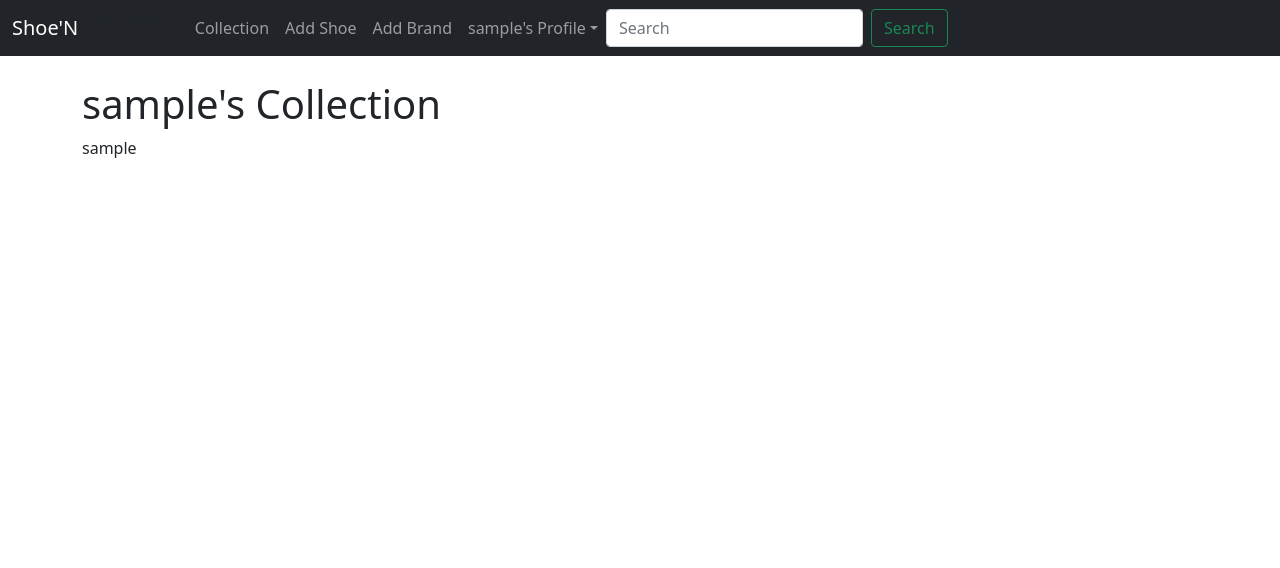
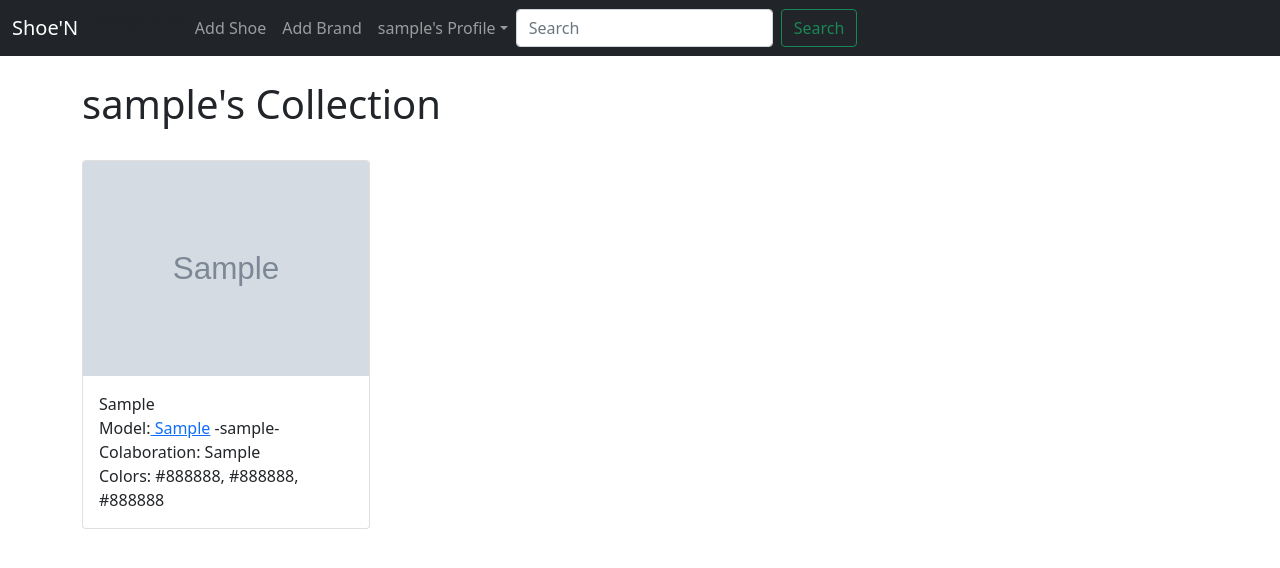
Before and after one commit to LanceFK/ShoeN, a Django app: page /members/1/profile/ in a window 1280 px wide. Shown: the top 568 px of the page. Run offline with Django 3.2, Linux system fonts and the light colour scheme; a user stored in the database is signed in; tables that the repository leaves empty hold one stand-in row (values such as "Sample post"); grey boxes marked "Sample" are stand-in pictures; some libraries are stand-ins or nearby versions.

Commit message:
Worked on styling and connecting user collection

```diff
--- a/ShoeN/templates/add_post.html
+++ b/ShoeN/templates/add_post.html
@@ -4,7 +4,7 @@
 
 
 {% if user.is_authenticated %}
-    <h1>Add Shoe</h1>
+    <h1>Add Your Shoe In</h1>
 
     <br>
     <br>
@@ -20,7 +20,6 @@
     <br>
     <a href="{% url 'home' %}" class="btn btn-secondary">Back</a>
 
-
     <script>
         var name = '{{ user.id }}';
         document.getElementById('phil').value = name;
--- a/ShoeN/templates/article_details.html
+++ b/ShoeN/templates/article_details.html
@@ -33,7 +33,7 @@
                 <h5 class="card-title">{{ post.title }}</h5>
                 <p class="small text-muted">
 
-                    <a href="{% url 'show_profile_page' post.author.profile.id %}">Profile Page</a>
+                    <a href="{% url 'show_profile_page' post.author.profile.id %}">Collection</a>
 
                     {% if post.author.profile.website_url %}
                         | <a href="{{ post.author.profile.website_url  }}">Website</a>
--- a/ShoeN/templates/base.html
+++ b/ShoeN/templates/base.html
@@ -25,10 +25,10 @@
 
             {% if user.is_authenticated %}
               {% if cat_menu %}
-                <li class="nav-item dropdown">
+                <!-- <li class="nav-item dropdown">
                   <a class="nav-link dropdown-toggle" href="#" id="navbarDropdown" role="button" data-bs-toggle="dropdown" aria-expanded="false">
                     Catagories
-                  </a>
+                  </a> -->
             <ul class="dropdown-menu" aria-labelledby="navbarDropdown">
 
                       {% for item in cat_menu %}
@@ -38,9 +38,9 @@
                 </li>
               {% else %}
                   category-list
-                    <li class="nav-item">
+                    <!-- <li class="nav-item">
                       <a class="nav-link" href="{% url 'category-list' %}">Collection</a>
-                    </li>
+                    </li> -->
               {% endif %}
             {% endif %}
 
--- a/members/templates/registration/user_profile.html
+++ b/members/templates/registration/user_profile.html
@@ -4,15 +4,34 @@
 {% block content %}
 
 
+<h1>{{ user }}'s Collection</h1>
+<br>
+
+<!-- {% if page_user.id == post.id %} -->
+    <!-- {% for page_user in object_list %}  -->
+
+        <!-- {{ page_user }}  -->
+
+    <!-- {% endfor %} -->
+<!-- {% endif %} -->
 
 
-
-<h1>{{ user }}'s Collection</h1>
-
-
-{{ page_user }}
-
-{{ cat_menu_list }}
+<div class="card" style="width: 18rem;">
+    {% for post in object_list %}
+        <img src="{{ post.shoe_image.url }}" class="card-img-top">
+        <div class="card-body">
+            <p class="card-text">
+                {{ post.category }}
+                <br>
+                Model:<a href="{% url 'article-detail' post.pk %}"> {{ post.shoe_in }}</a>
+                <a>-{{ post.author }}-  Colaboration: {{ post.colaboration }}
+                <br>
+                Colors: {{ post.color_scheme_1 }}, {{ post.color_scheme_2 }}, {{ post.color_scheme_3 }}</a>
+                <br/>
+            </p>
+        </div>
+    {% endfor %}
+</div>
 
 
 
--- a/members/urls.py
+++ b/members/urls.py
@@ -10,8 +10,8 @@ urlpatterns = [
     path('password/', PasswordsChangeView.as_view(template_name= 'registration/change-password.html')),
     path('<int:pk>/edit_profile_page/', EditProfilePageView.as_view(), name='edit_profile_page'),
     path('password_success', views.password_success, name= 'password_success'),
+    path('create_profile_page/', CreateProfilePageView.as_view(), name='create_profile_page'),
     path('<int:pk>/profile/', ShowProfilePageView.as_view(), name='show_profile_page'),
-    path('create_profile_page/', CreateProfilePageView.as_view(), name='create_profile_page'),
 
 
 ]
--- a/members/views.py
+++ b/members/views.py
@@ -1,6 +1,8 @@
+from msilib.schema import ListView
+from pydoc import pager
 from django.shortcuts import render, get_object_or_404
 from django.views import generic
-from django.views.generic import DetailView, CreateView
+from django.views.generic import ListView, CreateView
 from django.contrib.auth.forms import UserCreationForm, UserChangeForm, PasswordChangeForm
 from django.contrib.auth.views import PasswordChangeView
 from django.urls import reverse_lazy  # Reverse lazy will redirect back
@@ -9,15 +11,17 @@ from ShoeN.models import Profile, Post
 
 # Create your views here.
 
-class ShowProfilePageView(DetailView):
-    model = Profile
+class ShowProfilePageView(ListView):
+    model = Post
     template_name = 'registration/user_profile.html'
     ordering = ['-post_date']
 
     def get_context_data(self, *args, **kwargs):
         page_user = Post.objects.all()
         context = super(ShowProfilePageView, self).get_context_data(*args, **kwargs)
-        page_user = get_object_or_404(Profile, id=self.kwargs['pk'])
+
+        # page_user = get_object_or_404(Post, id=self.kwargs['pk'])
+
         context['page_user'] = page_user
         return context
 
```
Also changed, not shown: ShoeN/templates/home.html (+18 -3 lines).
